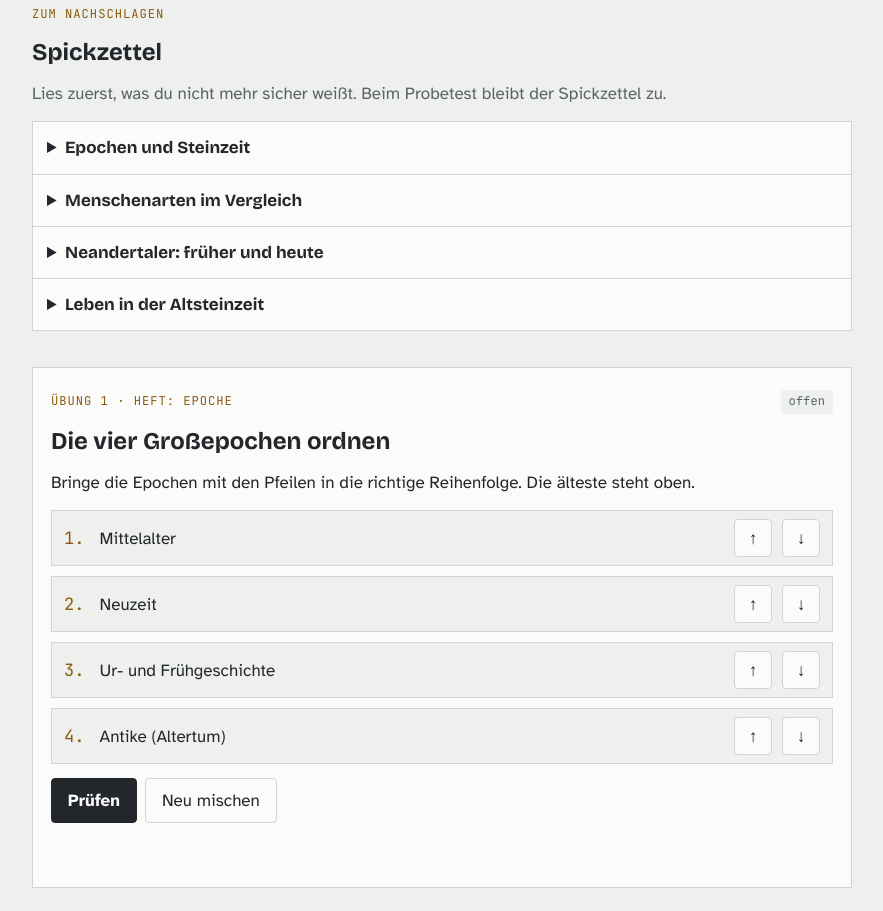
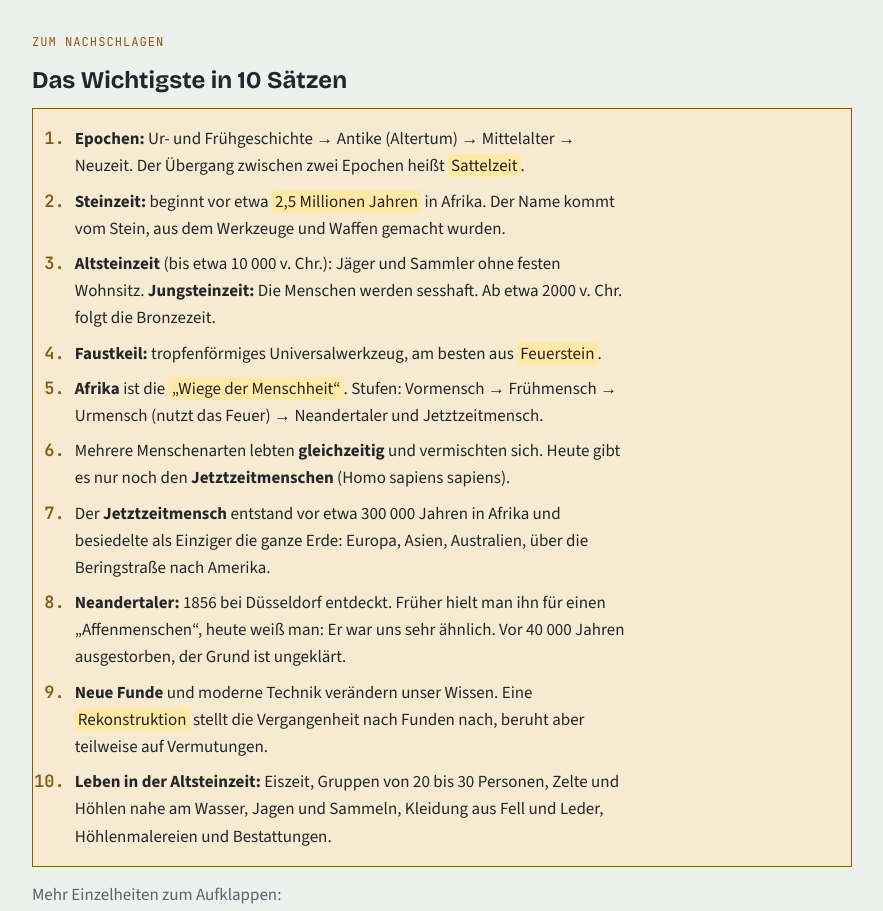
Before and after one commit to amirprada/Shramba, a plain HTML site: page steinzeit_training_6.html in a window 1280 px wide. Shown: the part 603-1514 px from the top of the page, without its empty margins (198-1081 px from the left). Drawn offline with nearby package versions, Linux system fonts and the light colour scheme.

Commit message:
Steinzeit-Training: Kernwissen in 10 Sätzen, besser lesbare Ziffern
Co-Authored-By: Claude Fable 5.2 <noreply@anthropic.com>
Claude-Session: https://claude.ai/code/session_01LoLwTAYHGied4eAKRfegbR

```diff
--- a/steinzeit_training_6.html
+++ b/steinzeit_training_6.html
@@ -1,7 +1,7 @@
 <title>Steinzeit-Training 6</title>
 <meta name="claude:viewport-fit-sides" content="cover">
 <link rel="preconnect" href="https://fonts.googleapis.com">
-<link rel="stylesheet" href="https://fonts.googleapis.com/css2?family=Bricolage+Grotesque:opsz,wght@12..96,500;12..96,700;12..96,800&family=Atkinson+Hyperlegible:ital,wght@0,400;0,700;1,400&family=JetBrains+Mono:wght@400;600&display=swap">
+<link rel="stylesheet" href="https://fonts.googleapis.com/css2?family=Bricolage+Grotesque:opsz,wght@12..96,500;12..96,700;12..96,800&family=Source+Sans+3:ital,wght@0,400;0,700;1,400&family=JetBrains+Mono:wght@400;600&display=swap">
 <style>
 /* Layout: Grabungsprotokoll auf Schiefer – eine Lesespalte, oben Fortschrittsleiste, jede Übung ein "Fundstück" mit Nummer; Farben aus den Pigmenten der Höhlenmalerei (Holzkohle, Ocker, Hämatit) */
 :root {
@@ -18,7 +18,7 @@
   --moos-soft: #dff1e5;
   --hl: #ffe9a3;
   --f-display: "Bricolage Grotesque", "Segoe UI", system-ui, sans-serif;
-  --f-body: "Atkinson Hyperlegible", "Segoe UI", system-ui, sans-serif;
+  --f-body: "Source Sans 3", "Segoe UI", system-ui, sans-serif;
   --f-mono: "JetBrains Mono", ui-monospace, "SFMono-Regular", Menlo, monospace;
 }
 @media (prefers-color-scheme: dark) {
@@ -78,6 +78,9 @@ header.top { padding-top: 28px; }
 .scale-lab span:last-child { text-align: right; color: var(--haem); }
 
 /* Spickzettel */
+.kern { background: var(--ocker-soft); border: 1px solid var(--ocker); padding: 16px 18px; }
+.kern ol { margin: 0; padding-left: 1.4em; display: flex; flex-direction: column; gap: 8px; max-width: 68ch; }
+.kern li::marker { font-family: var(--f-mono); color: var(--ocker); font-weight: 600; }
 details { background: var(--card); border: 1px solid var(--line); }
 details + details { border-top: 0; }
 summary { cursor: pointer; padding: 12px 14px; font-family: var(--f-display); font-weight: 700; }
@@ -176,8 +179,22 @@ textarea { width: 100%; min-height: 130px; background: var(--card); border: 1.5p
 
 <section class="stack" aria-labelledby="spick-h">
   <div class="eyebrow">Zum Nachschlagen</div>
-  <h2 id="spick-h">Spickzettel</h2>
-  <p class="muted">Lies zuerst, was du nicht mehr sicher weißt. Beim Probetest bleibt der Spickzettel zu.</p>
+  <h2 id="spick-h">Das Wichtigste in 10 Sätzen</h2>
+  <div class="kern">
+    <ol>
+      <li><b>Epochen:</b> Ur- und Frühgeschichte → Antike (Altertum) → Mittelalter → Neuzeit. Der Übergang zwischen zwei Epochen heißt <mark>Sattelzeit</mark>.</li>
+      <li><b>Steinzeit:</b> beginnt vor etwa <mark>2,5 Millionen Jahren</mark> in Afrika. Der Name kommt vom Stein, aus dem Werkzeuge und Waffen gemacht wurden.</li>
+      <li><b>Altsteinzeit</b> (bis etwa 10 000 v. Chr.): Jäger und Sammler ohne festen Wohnsitz. <b>Jungsteinzeit:</b> Die Menschen werden sesshaft. Ab etwa 2000 v. Chr. folgt die Bronzezeit.</li>
+      <li><b>Faustkeil:</b> tropfenförmiges Universalwerkzeug, am besten aus <mark>Feuerstein</mark>.</li>
+      <li><b>Afrika</b> ist die <mark>„Wiege der Menschheit“</mark>. Stufen: Vormensch → Frühmensch → Urmensch (nutzt das Feuer) → Neandertaler und Jetztzeitmensch.</li>
+      <li>Mehrere Menschenarten lebten <b>gleichzeitig</b> und vermischten sich. Heute gibt es nur noch den <b>Jetztzeitmenschen</b> (Homo sapiens sapiens).</li>
+      <li>Der <b>Jetztzeitmensch</b> entstand vor etwa 300 000 Jahren in Afrika und besiedelte als Einziger die ganze Erde: Europa, Asien, Australien, über die Beringstraße nach Amerika.</li>
+      <li><b>Neandertaler:</b> 1856 bei Düsseldorf entdeckt. Früher hielt man ihn für einen „Affenmenschen“, heute weiß man: Er war uns sehr ähnlich. Vor 40 000 Jahren ausgestorben, der Grund ist ungeklärt.</li>
+      <li><b>Neue Funde</b> und moderne Technik verändern unser Wissen. Eine <mark>Rekonstruktion</mark> stellt die Vergangenheit nach Funden nach, beruht aber teilweise auf Vermutungen.</li>
+      <li><b>Leben in der Altsteinzeit:</b> Eiszeit, Gruppen von 20 bis 30 Personen, Zelte und Höhlen nahe am Wasser, Jagen und Sammeln, Kleidung aus Fell und Leder, Höhlenmalereien und Bestattungen.</li>
+    </ol>
+  </div>
+  <p class="muted">Mehr Einzelheiten zum Aufklappen:</p>
   <div>
     <details>
       <summary>Epochen und Steinzeit</summary>
```
